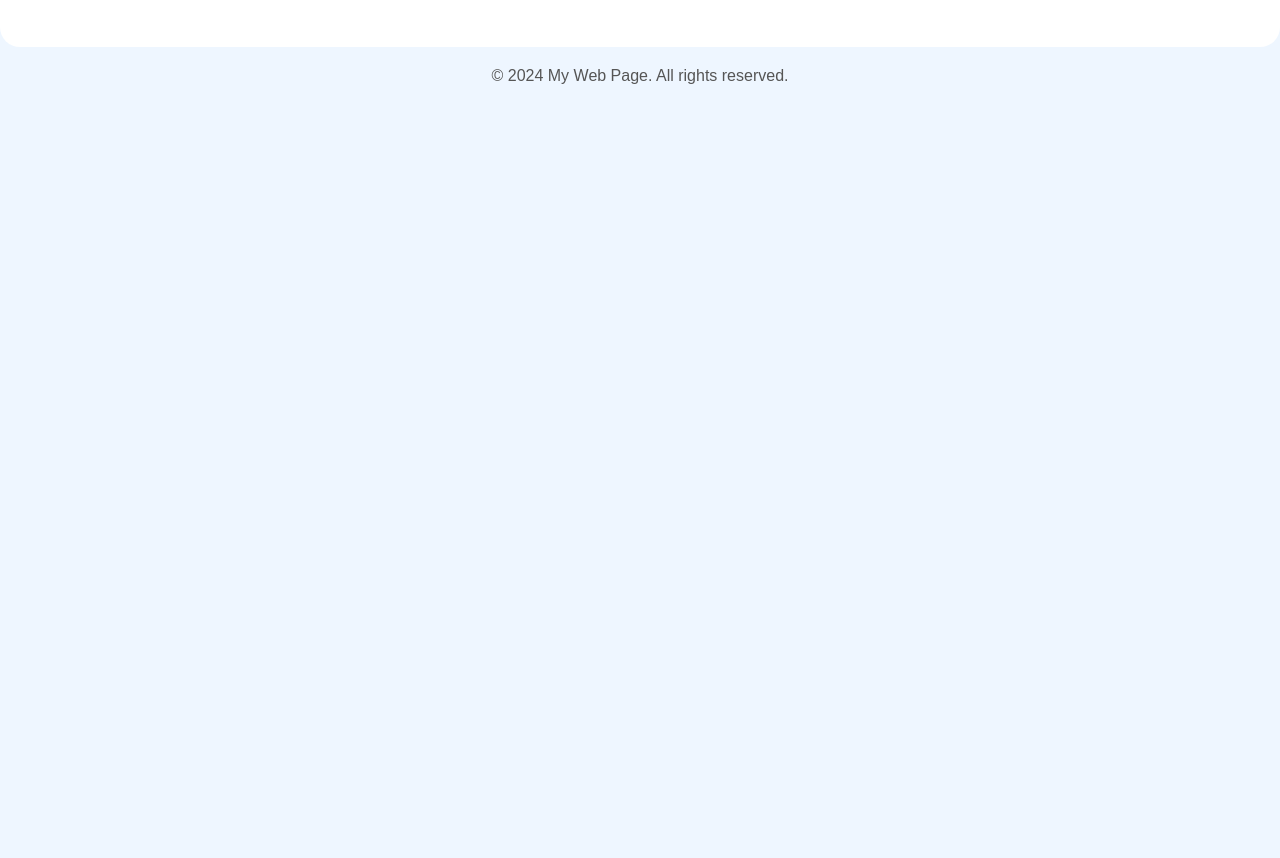
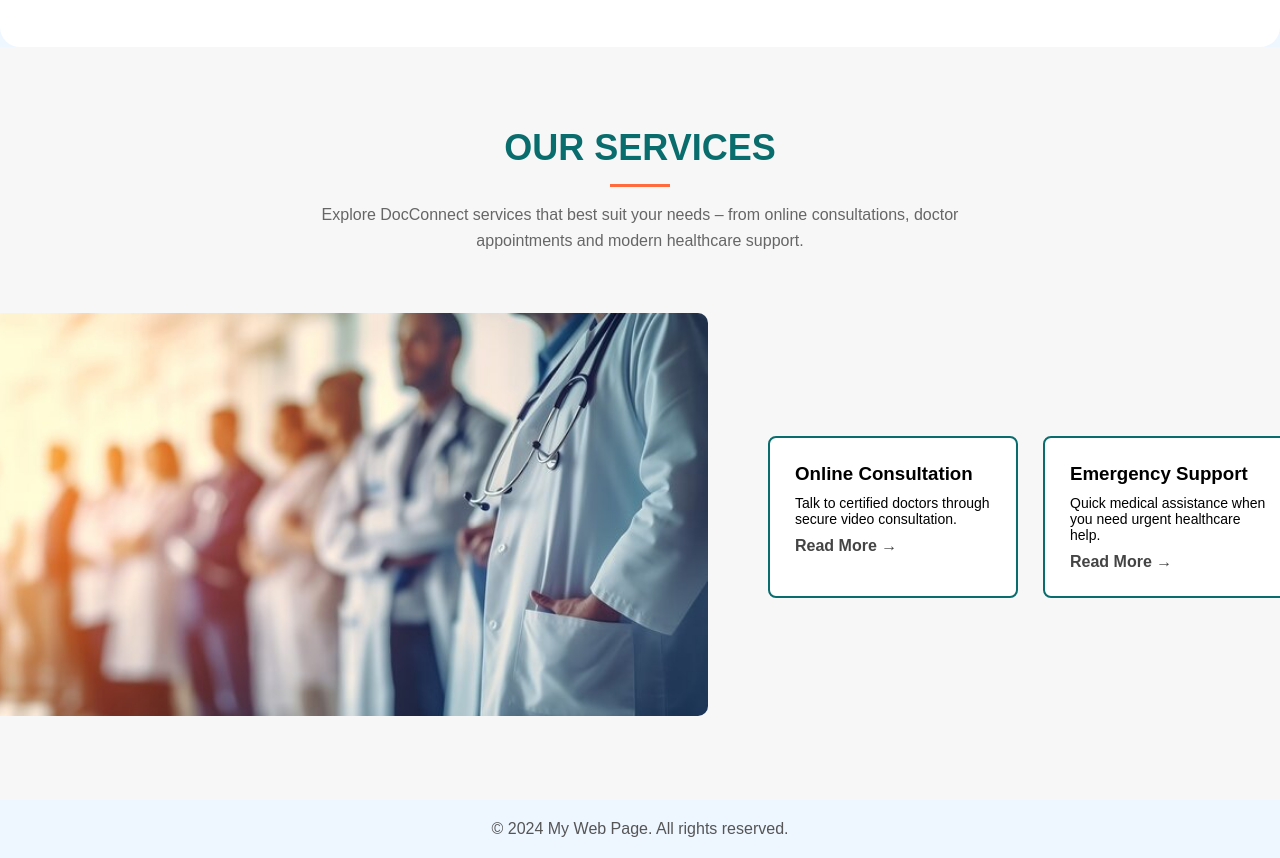
Before and after one commit to yashraj2k6/docconnect, a plain HTML site: page index.html in a window 1280 px wide. Shown: the part 475-1333 px from the top of the page. Before the commit the page ends 800 px from the top, so only its background shows below. Drawn offline with Linux system fonts and the light colour scheme.

Commit message:
adding service along with appointment form and page

```diff
--- a/index.html
+++ b/index.html
@@ -51,8 +51,56 @@
 
 
     <div class="hero-image">
-   <img src="media/doctor.png">
+   <img src="media/tech 2.jpg">
     </div>
+</section>
+
+<!-- our services -->
+ <section class="services-section">
+
+<div class="services-header">
+
+<h2>OUR SERVICES</h2>
+
+<div class="line"></div>
+
+<p>
+Explore DocConnect services that best suit your needs – from online
+consultations, doctor appointments and modern healthcare support.
+</p>
+
+</div>
+
+
+<div class="services-content">
+
+<div class="services-image">
+<img src="media/tech 7.jpg" alt="doctor">
+</div>
+
+
+<div class="services-cards">
+
+<div class="card">
+<h3>Online Consultation</h3>
+<p>
+Talk to certified doctors through secure video consultation.
+</p>
+<a href="#">Read More →</a>
+</div>
+
+<div class="card">
+<h3>Emergency Support</h3>
+<p>
+Quick medical assistance when you need urgent healthcare help.
+</p>
+<a href="#">Read More →</a>
+</div>
+
+</div>
+
+</div>
+
 </section>
   </main>
 
--- a/style.css
+++ b/style.css
@@ -112,15 +112,106 @@ body {
   .appointment-btn:active {
     transform: scale(0.97);
   }
+
+/* our services */
+.services-section{
+padding:80px 10%;
+background:#f7f7f7;
+}
+
+.services-header{
+text-align:center;
+max-width:700px;
+margin:auto;
+margin-bottom:60px;
+}
+
+.services-header h2{
+font-size:36px;
+color:#0a6d6d;
+}
+
+.line{
+width:60px;
+height:3px;
+background:#ff6b3d;
+margin:15px auto;
+}
+
+.services-header p{
+color:#666;
+line-height:1.6;
+}
+
+
+.services-content{
+display:flex;
+align-items:center;
+gap:60px;
+}
+
+
+.services-image img{
+width:720px;
+border-radius:10px;
+margin-left:-140px;
+}
+
+
+/* CARDS IN A ROW */
+.services-cards{
+display:flex;
+gap:25px;
+}
+
+
+/* CARD DESIGN */
+.card{
+background:white;
+padding:25px;
+border:2px solid #0a6d6d;
+border-radius:8px;
+width:250px;
+}
+
+.card h3{
+margin-bottom:10px;
+}
+
+.card p{
+font-size:14px;
+margin-bottom:10px;
+}
+
+.card a{
+text-decoration:none;
+font-weight:bold;
+color:#444;
+}
+.card:hover{
+transform:translateY(-8px);
+box-shadow:0 10px 20px rgba(0,0,0,0.15);
+transition:0.3s;
+}
+
     /* Appointment form */
+
+.main-container {
+  display: flex;
+  justify-content: center;
+  align-items: flex-start;
+  gap: 50px;
+  padding: 40px;
+}
 
 .appointment-container {
   width: 400px;
-  margin: 80px auto;
+  margin: 80px 0;
   background: white;
   padding: 40px;
   border-radius: 20px;
   box-shadow: 0 5px 15px rgba(0,0,0,0.1);
+  border:10px solid #126024;
 }
 
 .appointment-container h2 {
@@ -149,6 +240,29 @@ button {
   cursor: pointer;
 }
 
+/* appointment form right side image */
+.image-container {
+  width: 50%;
+  display: grid;
+  grid-template-columns: repeat(2,1fr);
+  gap: 20px;
+}
+
+.image-container img {
+  width: 100%;
+  height: 220px;
+  object-fit: cover;
+  border-radius: 15px;
+  box-shadow: 0 6px 12px rgba(0,0,0,0.15);
+  transition: 0.3s ease;
+}
+
+.image-container img:hover {
+  transform: scale(1.05);
+}
+
+
+
 /* FOOTER */
 footer {
   text-align: center;
```
Also changed, not shown: appointment.html (+11 -1 lines), media/tech 2.jpg (added), media/tech 7.jpg (added), media/technology.jpg (added), 5 other files.
